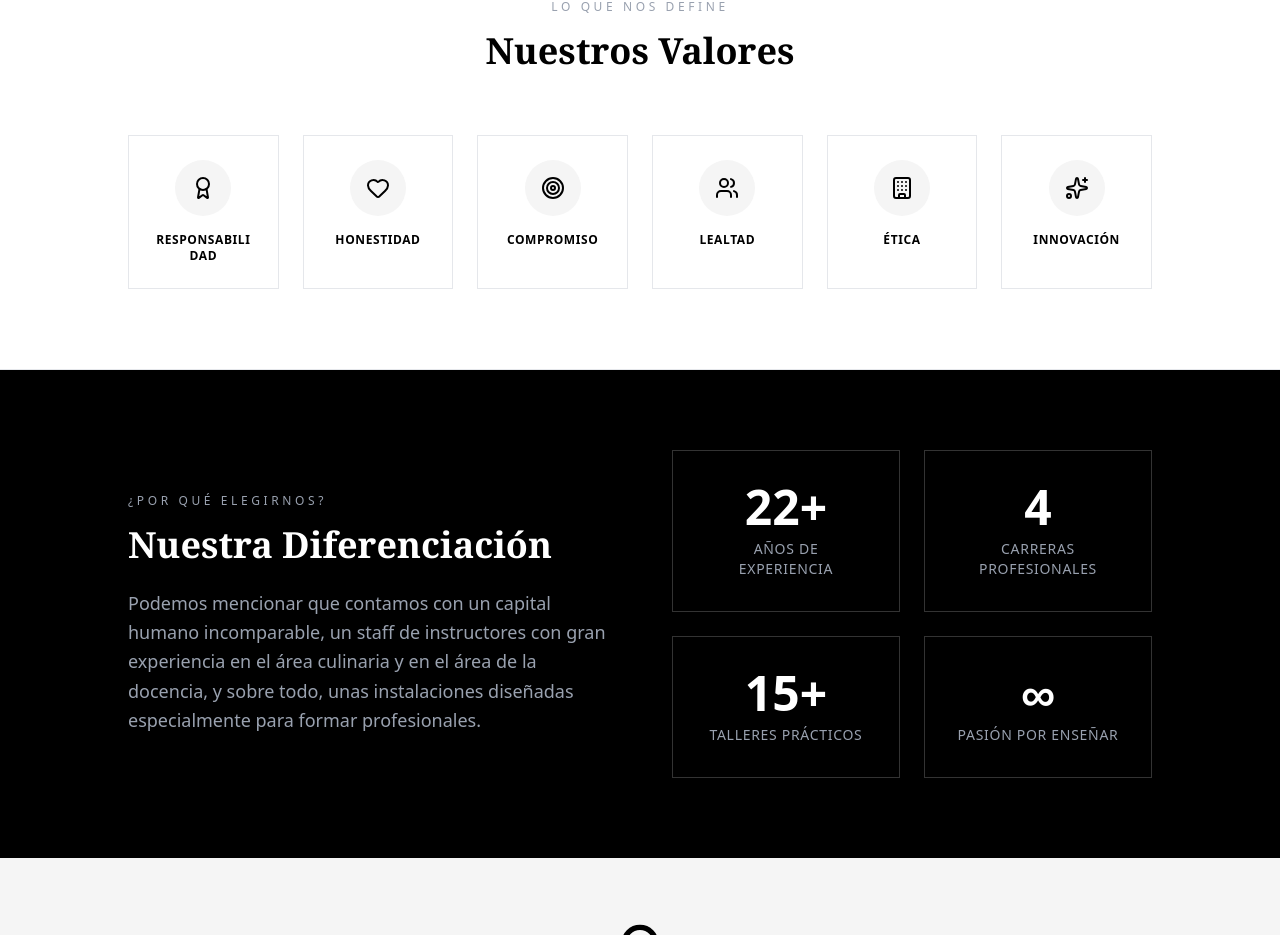
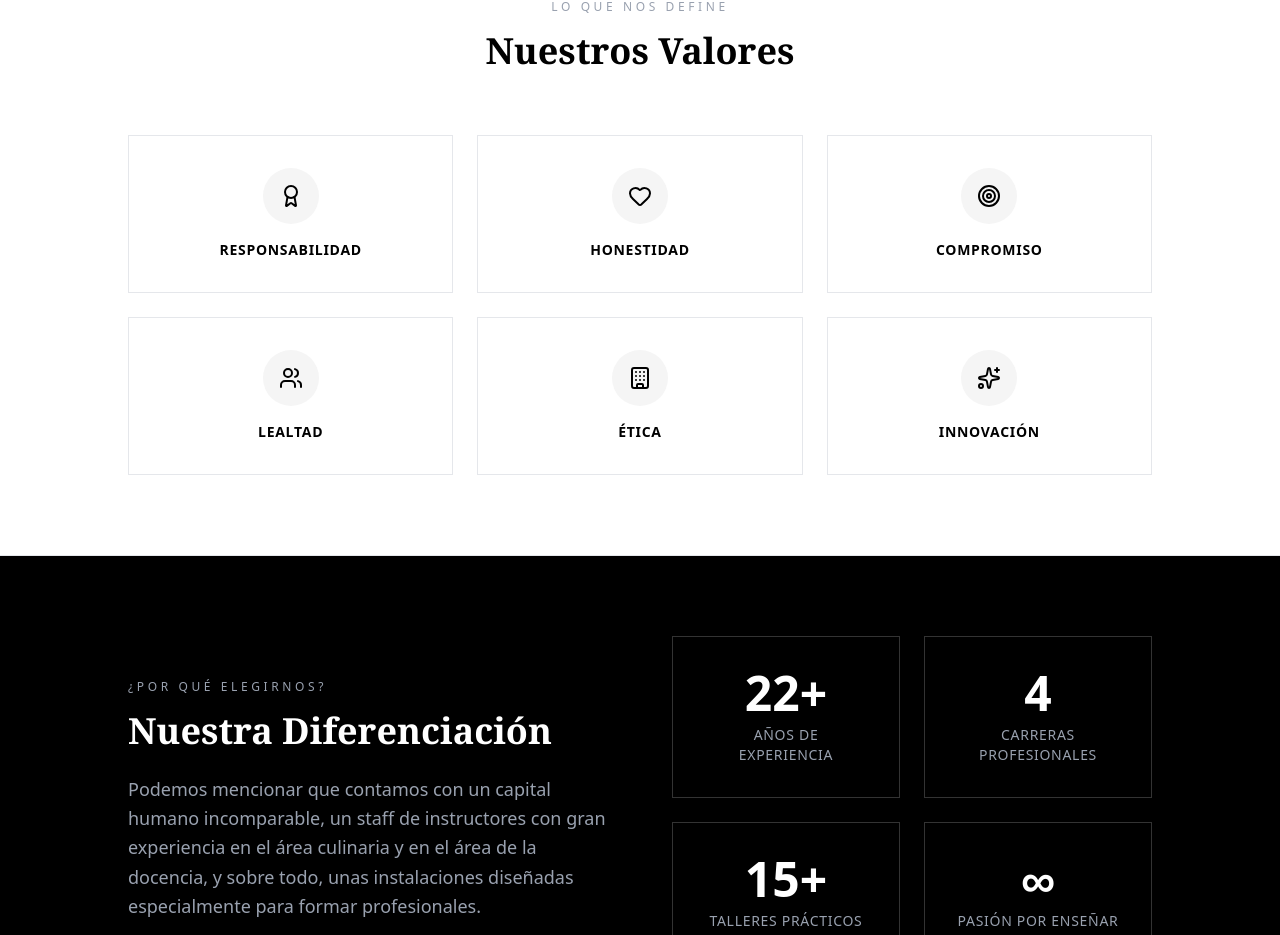
Before and after one commit to arizon-ai/la-new-cuisine, a React (Vite) app in the folder app/: page /quienes-somos in a window 1280 px wide. Shown: the part 1734-2669 px from the top of the page. Built offline with nearby package versions, Linux system fonts and the light colour scheme.

Commit message:
feat: create 'About Us' page component (`QuienesSomos.jsx`) detailing institutional history, mission, vision, and values.

```diff
--- a/app/src/QuienesSomos.jsx
+++ b/app/src/QuienesSomos.jsx
@@ -111,18 +111,18 @@ export default function QuienesSomos() {
                         <h2 className="text-4xl font-serif font-bold">Nuestros Valores</h2>
                     </div>
 
-                    <div className="grid grid-cols-2 md:grid-cols-3 lg:grid-cols-6 gap-6">
+                    <div className="grid grid-cols-2 md:grid-cols-3 gap-6">
                         {valores.map((valor, index) => {
                             const IconComponent = valor.icono;
                             return (
                                 <div
                                     key={index}
-                                    className="text-center p-6 bg-white border border-gray-200 hover:border-black hover:shadow-[4px_4px_0px_0px_rgba(0,0,0,1)] transition-all duration-300 group"
+                                    className="text-center p-8 bg-white border border-gray-200 hover:border-black hover:shadow-[4px_4px_0px_0px_rgba(0,0,0,1)] transition-all duration-300 group"
                                 >
                                     <div className="inline-flex items-center justify-center w-14 h-14 bg-neutral-100 rounded-full mb-4 group-hover:bg-black group-hover:text-white transition-colors">
                                         <IconComponent className="w-6 h-6" />
                                     </div>
-                                    <p className="font-bold text-xs uppercase tracking-wider break-words">{valor.nombre}</p>
+                                    <p className="font-bold text-sm uppercase tracking-wider">{valor.nombre}</p>
                                 </div>
                             );
                         })}
```
